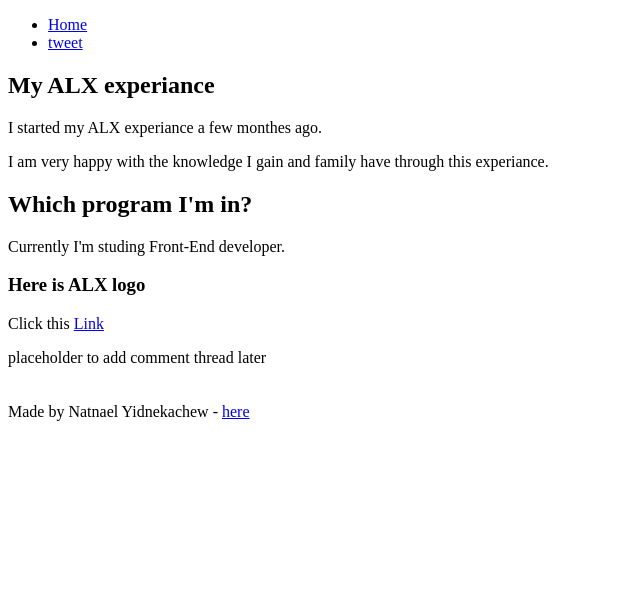
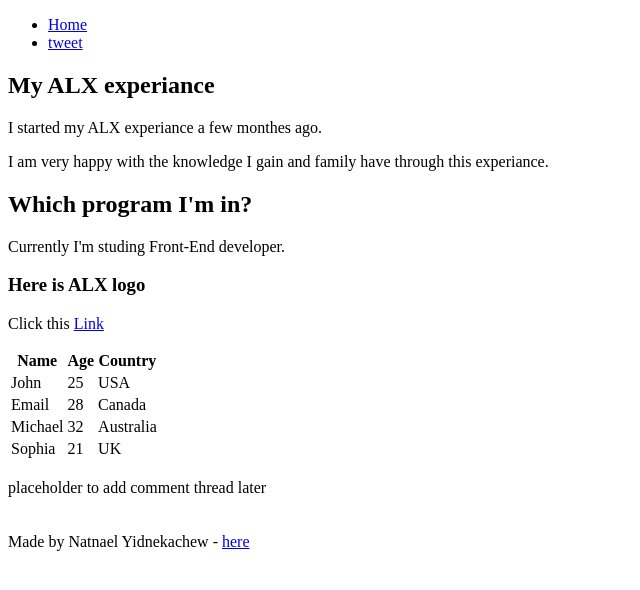
Before and after one commit to Natihan/Excercise, a plain HTML site: page index.html in a window 1280 px wide. Shown: the whole page, without its empty margins (0-640 px from the left). Drawn offline with Linux system fonts and the light colour scheme.

Commit message:
Adding table to index.html

```diff
--- a/index.html
+++ b/index.html
@@ -20,7 +20,35 @@
         <p>Currently I'm studing Front-End developer.</p>
         <h3>Here is ALX logo</h3>
         <p>Click this <a href="https://i.ibb.co/gTDZZT8/ALX-Logo-07.png">Link</a></p>
+        <table>
+        <tr>
+            <th>Name</th>
+            <th>Age</th>
+            <th>Country</th>
+        </tr>
+        <tr>
+            <td>John</td>
+            <td>25</td>
+            <td>USA</td>
+        </tr>
+        <tr>
+            <td>Email</td>
+            <td>28</td>
+            <td>Canada</td>
+        </tr>
+        <tr>
+            <td>Michael</td>
+            <td>32</td>
+            <td>Australia</td>
+        </tr>
+        <tr>
+            <td>Sophia</td>
+            <td>21</td>
+            <td>UK</td>
+        </tr>
+        </table>
      </article>
+     <br>
      <aside>
         placeholder to add comment thread later
      </aside>
```
